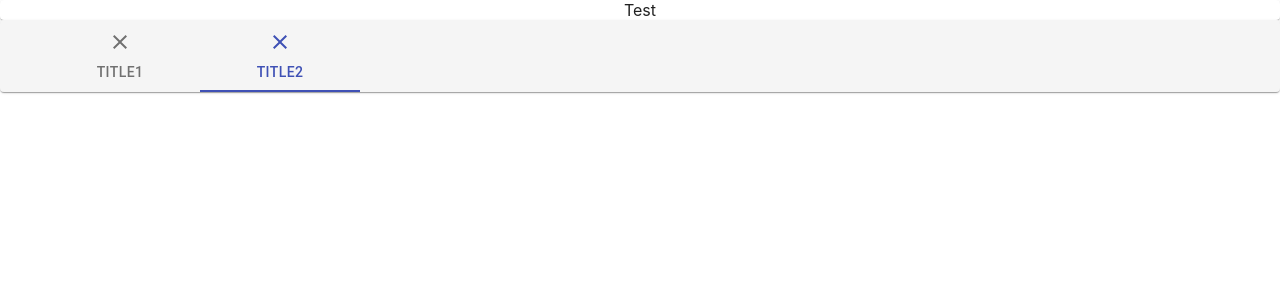
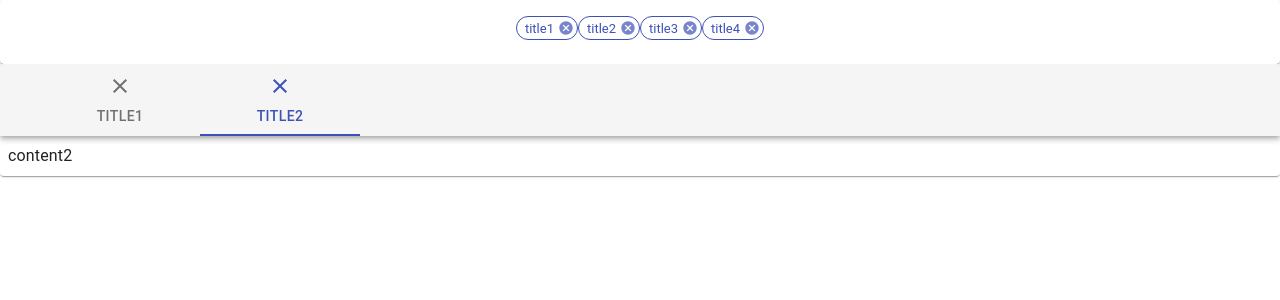
Before and after one commit to tech-troupe/react-tab-content-view, a React (Create React App) app: page / in a window 1280 px wide. Shown: the top 300 px of the page. Built offline with nearby package versions, Linux system fonts and the light colour scheme.

Commit message:
added TileSection basic version

```diff
--- a/src/components/TabSection.jsx
+++ b/src/components/TabSection.jsx
@@ -66,6 +66,9 @@ class TabSection extends React.Component {
     this.props.deleteTab(parseInt(indx));
   };
 
+  findObject = (objId) =>
+    this.props.data.find(item => item.titleId === objId)
+
   render() {
     const { classes } = this.props;
 
@@ -85,18 +88,19 @@ class TabSection extends React.Component {
             scrollButtons="on"
             aria-label="scrollable force tabs example"
           >
-            {this.props.allTabs.map((title, idx) => (
-              <Tab
-                label={title}
+            {this.props.allTabs.map((titleId, idx) => {
+              let obj = this.findObject(titleId);
+              return <Tab
+                label={obj.title}
                 key={idx}
                 {...a11yProps(idx)}
                 icon={<Close id={idx} onClick={(e) => this.deleteTab(idx, e)} />}
               />
-            ))}
+            })}
           </Tabs>
         </AppBar>
         <TabPanel
-          value={this.props.activeTab}
+          value={this.props.activeTabIndex}
           index={this.props.activeTabIndex}
         >
           <Box
@@ -106,15 +110,9 @@ class TabSection extends React.Component {
             m={0}
             bgcolor="background.paper"
           >
-            {this.props.data.filter((obj) => {
-              console.log("obj.title:",obj.title, ":obj.content:",this.props.activeTab);
-              if (obj.title === this.props.activeTab) {
-                console.log("obj.title1:",obj.title, ":obj.content1:",this.props.activeTab);
-                return (<div>
-                          {obj.content}
-                      </div>)
-              }
-            })}
+          {
+            this.findObject(this.props.activeTab).content
+          }
           </Box>
         </TabPanel>
       </div>
--- a/src/components/TitleSection.jsx
+++ b/src/components/TitleSection.jsx
@@ -1,14 +1,100 @@
-import React from 'react';
+import React, { useState } from "react";
+import { connect } from "react-redux";
+import { makeStyles } from "@material-ui/core/styles";
+import Card from "@material-ui/core/Card";
+import Typography from "@material-ui/core/Typography";
+import CardContent from "@material-ui/core/CardContent";
+import { withStyles } from "@material-ui/core/styles";
+import Chip from "@material-ui/core/Chip";
+
+import { deleteTitle, intialize, clickTitle } from "../stores/UserActions.js";
+
+const useStyles = makeStyles((theme) => ({
+  root: {
+    display: "flex",
+    flexDirection: "column",
+    //   maxWidth: 500,
+  },
+  details: {
+    display: "flex",
+    flexDirection: "column",
+  },
+  content: {
+    flex: "1 0 auto",
+    "& > *": {
+      margin: theme.spacing(0.5),
+    },
+  },
+  title: {
+    fontSize: 14,
+  },
+  pos: {
+    marginBottom: 12,
+  },
+}));
+
+class TitleSection extends React.Component {
+  handleClick = (id) => {
+    console.info("You clicked the Chip.", id);
+    this.props.clickTitle(id);
+  };
+
+  handleDelete = (id, e) => {
+    e.stopPropagation();
+    this.props.deleteTitle(id);
+  };
+
+  findObject = (objId) =>
+    this.props.data.find(item => item.titleId === objId)
 
 
-class TitleSection extends React.Component {
-    render() {
-        return(
-            <div>
-                Test
-            </div>
-        );
-    }
+  render() {
+    const { classes } = this.props;
+    return (
+      <div className="title-section-container">
+        <Card className="card-container">
+          <CardContent className="card-content">
+            {this.props.displayedTitles.map((objId) => {
+                console.log("chip obj:", objId);
+                let obj = this.findObject(objId)
+                return <Chip
+                    key={obj.titleId}
+                    variant="outlined"
+                    size="small"
+                    color="primary"
+                    label={obj.title}
+                    onClick={() => this.handleClick(obj.titleId)}
+                    onDelete={(e) => this.handleDelete(obj.titleId, e)}
+                    />
+            })}
+          </CardContent>
+        </Card>
+      </div>
+    );
+  }
 }
 
-export default TitleSection;
+const mapStateToProps = (state) => {
+  console.log("statetoprops Titlesection:", state);
+
+  return {
+    displayedTitles: state.displayedTitles,
+    activeTitle: state.activeTitle,
+    data: state.data,
+  };
+};
+
+const mapDispatchToProps = (dispatch) => {
+  console.log("inside mapDispatchToProps");
+  return {
+    deleteTitle: (id) => dispatch(deleteTitle(id)),
+    intialize: () => dispatch(intialize()),
+    clickTitle: (id) => dispatch(clickTitle(id)),
+  };
+};
+
+export default connect(
+  mapStateToProps,
+  mapDispatchToProps)(TitleSection);
+
+// )(withStyles(useStyles)(TitleSection));
--- a/src/stores/UserActionReducer.js
+++ b/src/stores/UserActionReducer.js
@@ -1,39 +1,38 @@
 import {UserActionTypes} from './UserActionTypes';
 
 const INITIAL_STATE  = {
-    allTitles: ["title1", "title2", "title3","title4"],
-    displayedTitles:["title1", "title2", "title3","title4"],
+    allTitles: [1,2,3,4],
+    displayedTitles:[1,2,3,4],
     data:[
         {
+            "titleId":1,
             "title":"title1",
             "content":"content1"
         },
         {
+            "titleId":2,
             "title":"title2",
             "content":"content2"
         },
         {
+            "titleId":3,
             "title":"title3",
             "content":"content3"
         },
         {
+            "titleId":4,
             "title":"title4",
             "content":"content4"
         },
     ],
-    allTabs:['title1', 'title2'],
-    activeTitle:'title2',
+    allTabs:[1,2],
+    activeTitle:2,
     closedTitle:null
 }
 
 const userActionReducer = (state=INITIAL_STATE, action) => {
     switch (action.type) {
-        case UserActionTypes.REMOVE_TITLE:
-            let titleToDelete = state.titleToDelete;
-            return {
-                ...state,
-                allTitles : state.displayedTitles.filter(e => e !== titleToDelete)
-            };
+
         case UserActionTypes.INITIALIZE:
             //inbound state should be null
             return {
--- a/src/stores/UserActionTypes.js
+++ b/src/stores/UserActionTypes.js
@@ -4,10 +4,13 @@ export const UserActionTypes  = {
     // Only one among multiple operation can be active
     // Make other operations inactive automatically
     SET_ACTIVE_TITLE : 'SET_ACTIVE_TITLE',
-    // Remove operation from list when user deletes it
-    REMOVE_TITLE: 'REMOVE_TITLE',
+    // Delete operation from list when user deletes it
+    DELETE_TITLE: 'DELETE_TITLE',
     // close tab
     CLOSE_TAB:'CLOSE_TAB',
     //switch tab
-    SWITCH_TAB:'SWITCH_TAB'
+    SWITCH_TAB:'SWITCH_TAB',
+    //Click title
+    CLICK_TITLE: 'CLICK_TITLE',
+
 }
--- a/src/stores/UserActions.js
+++ b/src/stores/UserActions.js
@@ -6,6 +6,13 @@ export const setRemoveTitlePayload = title => (
         payload:{
             titleToDelete:title
         }
+    }
+)
+
+export const intialize = () => (
+    {
+        type:UserActionTypes.INITIALIZE,
+        payload: null
     }
 )
 
@@ -34,3 +41,21 @@ export const switchTab = (prevIdx, newIdx) => (
         }
     }
 )
+
+export const deleteTitle = (titleId) => (
+    {
+        type: UserActionTypes.DELETE_TITLE,
+        payload: {
+            id:titleId
+        }
+    }
+)
+
+export const clickTitle = (titleId) => (
+    {
+        type: UserActionTypes.CLICK_TITLE,
+        payload: {
+            id:titleId
+        }
+    }
+)
```
